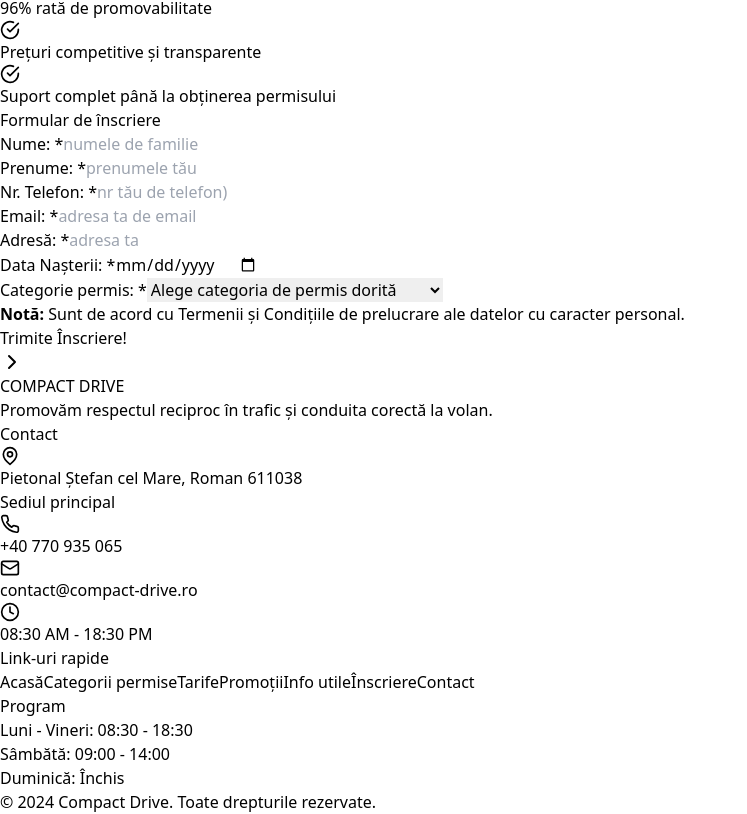
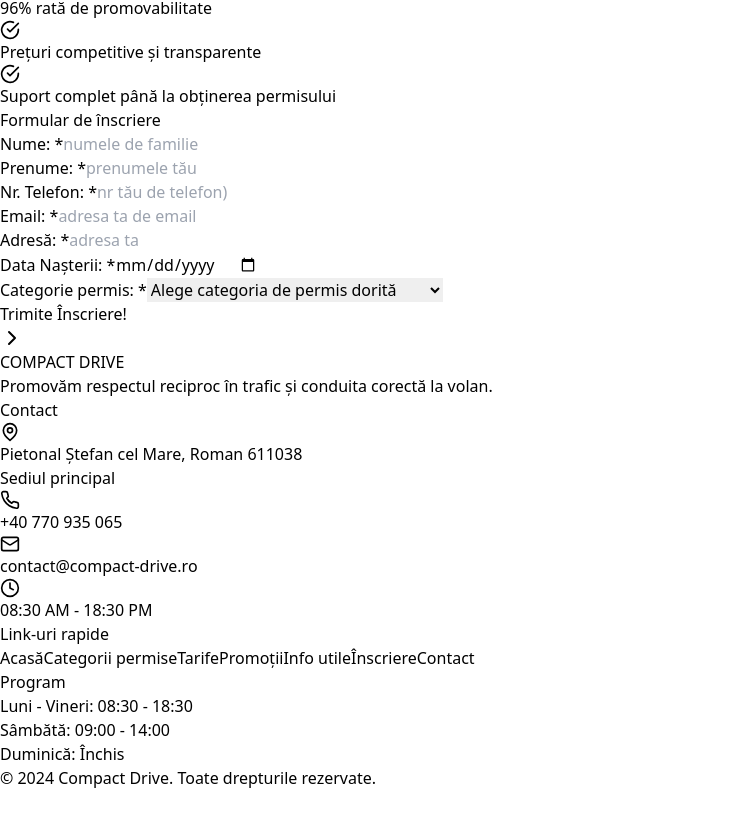
Before and after one commit to buzeu1/compactdrivetry2, a Next.js app in the folder compact-drive/: page /inscriere in a window 1280 px wide. Shown: the part 698-1512 px from the top of the page, without its empty margins (0-747 px from the left). After the commit the page ends 1488 px from the top, so only its background shows below. Built offline with nearby package versions, Linux system fonts and the light colour scheme.

Commit message:
Update inscriere.jsx

```diff
--- a/compact-drive/pages/inscriere.jsx
+++ b/compact-drive/pages/inscriere.jsx
@@ -359,15 +359,6 @@
                         ))}
                       </select>
                     </div>
-
-                    <div className="bg-gray-50 border-l-4 border-gray-900 p-4 rounded">
-                      <p className="text-sm text-gray-700">
-                        <strong className="text-gray-900">Notă:</strong> Sunt de acord cu{' '}
-                        <a href="#" className="text-red-600 underline">Termenii și Condițiile</a>{' '}
-                        de prelucrare ale datelor cu caracter personal.
-                      </p>
-                    </div>
-
                     <button
                       type="submit"
                       className="w-full bg-gradient-to-r from-red-600 to-red-700 hover:from-red-700 hover:to-red-800 text-white py-4 rounded-lg font-bold text-lg transition transform hover:scale-105 shadow-lg hover:shadow-xl flex items-center justify-center space-x-2"
```
